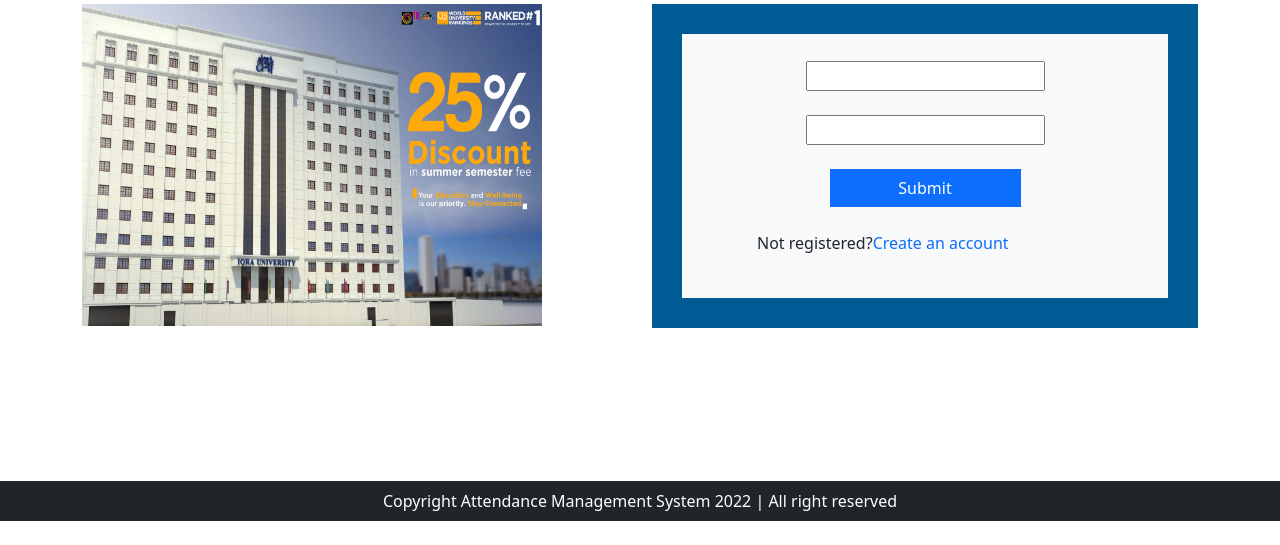
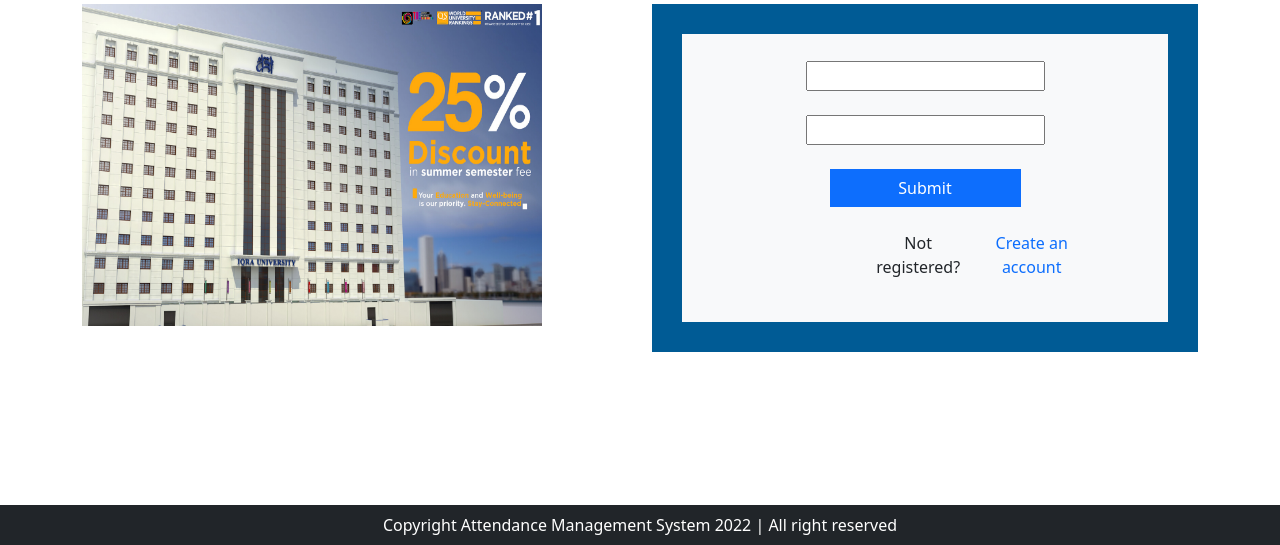
Before and after one commit to Huzaifa9181/attendance_management_system, a PHP site: page / in a window 1280 px wide. Shown: the part 277-822 px from the top of the page. Before the commit the page ends 798 px from the top, so only its background shows below. Run offline with PHP 8.4, Linux system fonts and the light colour scheme.

Commit message:
Home page & login Functionality

```diff
--- a/index.php
+++ b/index.php
@@ -75,7 +75,7 @@
                             <input type="email" name="email" id="email"><br><br>
                             <input type="password" name="password" id="password"><br><br>
                             <input type="submit" class="btn btn-primary sub-btn"><br><br>
-                            <span style="display: flex;" class="mx-5"><p class="para">Not registered?</p><a class="text-decoration-none" href="signup.php">Create an account</a></span>
+                            <span style="display: flex; padding-left: 109px !important;" class="mx-5"><p class="para">Not registered?</p><a class="text-decoration-none" href="signup.php">Create an account</a></span>
 
                         </form>
                     </div>
```
